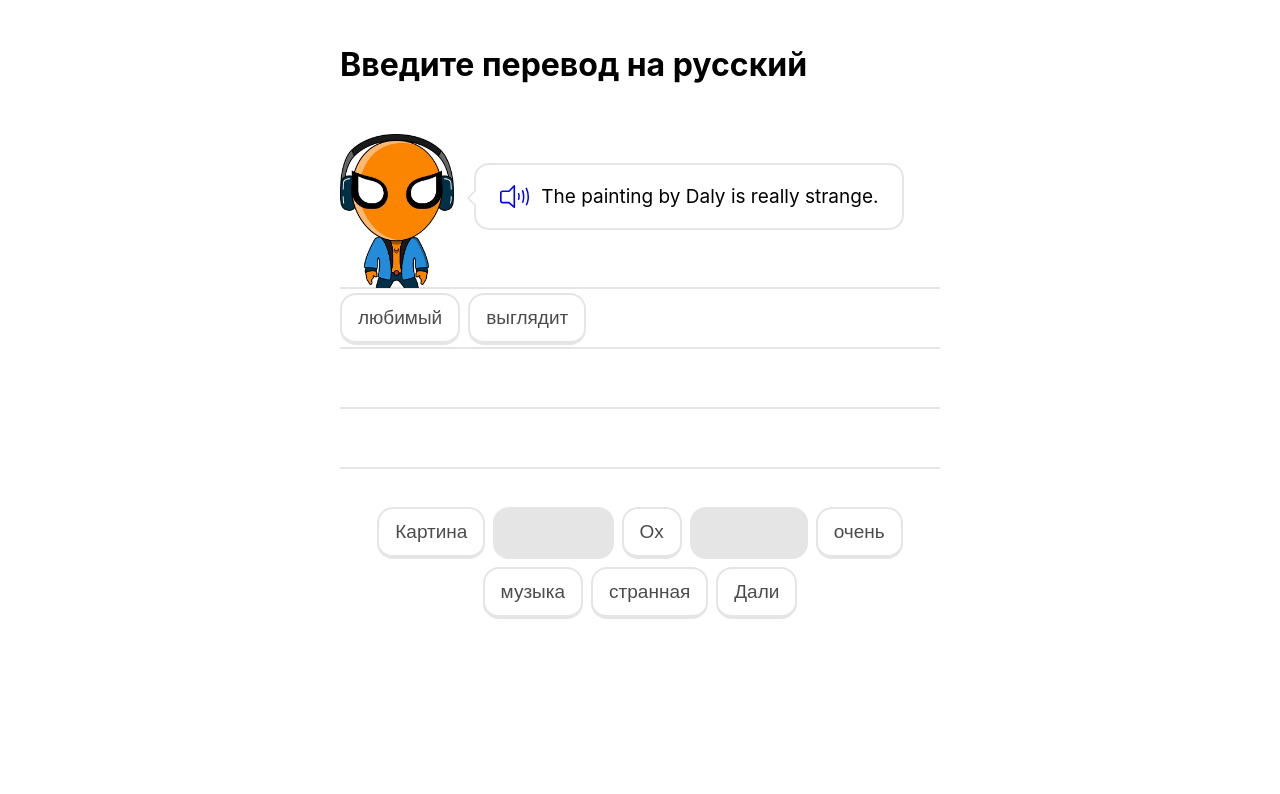
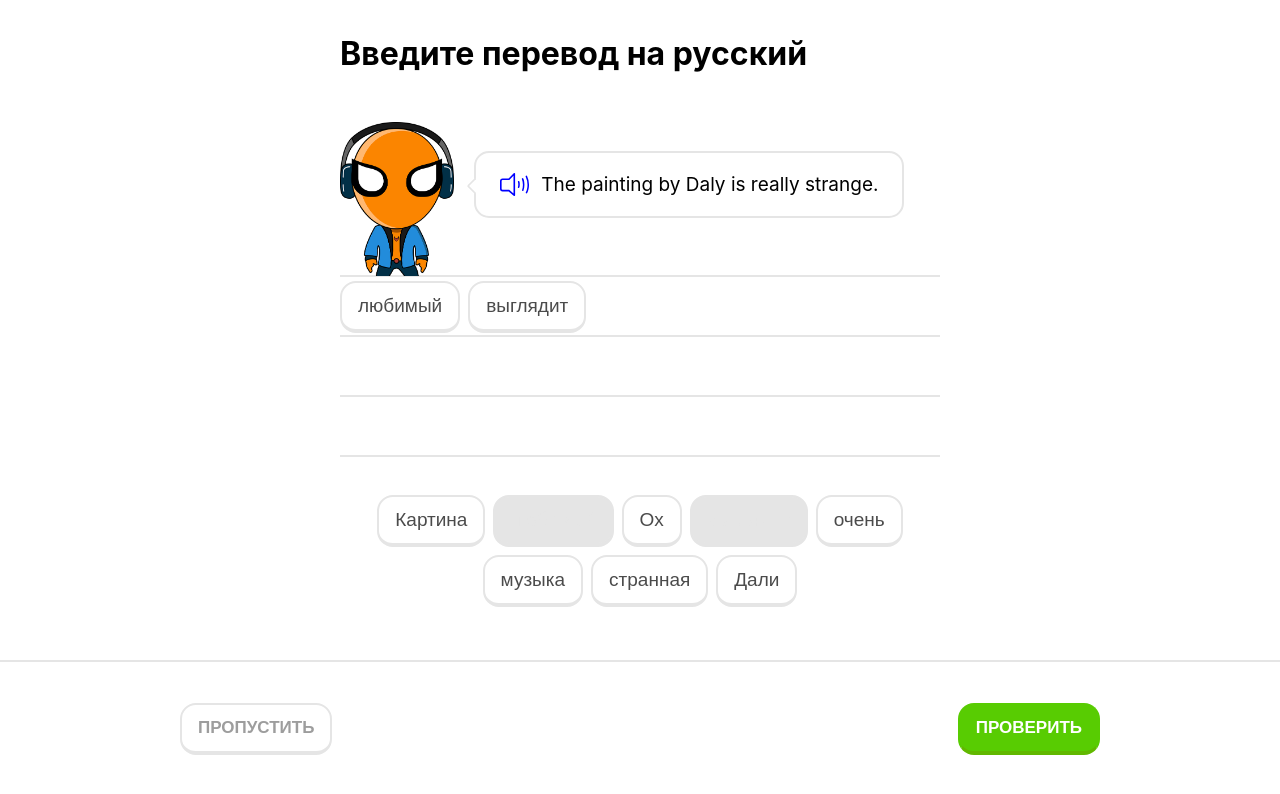
Before and after one commit to konstiv23/lingo-dialog, a React (Create React App) app: page / in a window 1280 px wide. Shown: the top 794 px of the page. Built offline with nearby package versions, Linux system fonts and the light colour scheme.

Commit message:
Added check and skip buttons

```diff
--- a/src/App.module.css
+++ b/src/App.module.css
@@ -1,3 +1,4 @@
 .app {
-  padding: 24px 16px;
+  min-height: 100vh;
+  box-sizing: border-box;
 }
--- /dev/null
+++ b/src/CheckOrSkip/CheckOrSkip.module.css
@@ -0,0 +1,92 @@
+:root {
+  --cos-gray-main: #e5e5e5;
+  --cos-height: 52px;
+}
+
+.check-or-skip {
+  margin-top: auto;
+}
+
+.hr {
+  margin: 34px -16px 0;
+  border: none;
+  border-bottom: 2px solid #e5e5e5;
+}
+
+.buttons {
+  display: flex;
+  justify-content: space-between;
+  max-width: 920px;
+  margin: auto;
+  padding: 41px 40px 21px;
+}
+
+.cos-button {
+  height: var(--cos-height);
+  padding: 0 16px;
+  background-color: white;
+  color: #9d9d9d;
+  border: 2px solid var(--cos-gray-main);
+  border-bottom-width: 4px;
+  border-radius: 16px;
+  font-size: 17px;
+  font-weight: 700;
+  cursor: pointer;
+  user-select: none;
+  -webkit-tap-highlight-color: transparent;
+  transition: background-color 0.38s, border-color 0.38s;
+}
+
+.cos-button:hover {
+  background-color: var(--cos-gray-main);
+  border-color: #cecece;
+  transition: background-color 0.38s, border-color 0.38s;
+}
+
+.check {
+  color: white;
+  background-color: #58cc02;
+  border-color: #58cc02;
+  border-bottom-color: #61b800;
+}
+
+.check:hover {
+  background-color: #61e002;
+  border-color: #61e002;
+  border-bottom-color: #61b800;
+}
+
+.cos-button:disabled {
+  background-color: var(--cos-gray-main);
+  color: #afafaf;
+  cursor: auto;
+
+  height: calc(var(--cos-height) - 2px);
+  border-color: var(--cos-gray-main);
+  margin-top: 2px;
+  border-bottom-width: 2px;
+  transition: none;
+}
+
+.cos-button:active {
+  height: calc(var(--cos-height) - 2px);
+  margin-top: 2px;
+  border-bottom-width: 2px;
+  transition: none;
+}
+
+@media (max-width: 700px) {
+  .hr {
+    display: none;
+  }
+  .buttons {
+    padding: 24px 0 0;
+    gap: 17px;
+  }
+  .cos-button {
+    font-size: 15px;
+  }
+  .check {
+    flex-grow: 1;
+  }
+}
--- /dev/null
+++ b/src/CheckOrSkip/CheckOrSkip.tsx
@@ -0,0 +1,18 @@
+import styles from "./CheckOrSkip.module.css";
+
+export default function CheckOrSkip(props: { haveAGuess: boolean }) {
+  return (
+    <div className={styles["check-or-skip"]}>
+      <hr className={styles["hr"]} />
+      <div className={styles.buttons}>
+        <button className={styles["cos-button"]}>ПРОПУСТИТЬ</button>
+        <button
+          className={`${styles["cos-button"]} ${styles["check"]}`}
+          disabled={!props.haveAGuess}
+        >
+          ПРОВЕРИТЬ
+        </button>
+      </div>
+    </div>
+  );
+}
--- a/src/LingoDialog/LingoDialog.module.css
+++ b/src/LingoDialog/LingoDialog.module.css
@@ -1,3 +1,11 @@
+.lingo-dialog {
+  min-height: 100vh;
+  padding: 24px 16px;
+  box-sizing: border-box;
+  display: flex;
+  flex-direction: column;
+}
+
 .guessing-container {
   max-width: 600px;
   width: 100%;
@@ -6,4 +14,5 @@
 
 .enter-translation {
   font-size: 32px;
+  margin-top: 0;
 }
--- a/src/LingoDialog/LingoDialog.tsx
+++ b/src/LingoDialog/LingoDialog.tsx
@@ -5,6 +5,7 @@ import WordButtonAnimation from "../WordButtonAnimation/WordButtonAnimation";
 import lingoReducer from "./LingoReducer";
 import GuessedSentence from "../GuessedSentence/GuessedSentence";
 import CandidateWords from "../CandidateWords/CandidateWords";
+import CheckOrSkip from "../CheckOrSkip/CheckOrSkip";
 
 export type DialogProps = {
   sentenceToTranslate: string;
@@ -27,7 +28,7 @@ export default function LingoDialog(props: DialogProps) {
     unguessedTimestamps: {},
   });
   return (
-    <div className={styles.app}>
+    <div className={styles["lingo-dialog"]}>
       <div className={styles["guessing-container"]}>
         <h1 className={styles["enter-translation"]}>
           Введите перевод на русский
@@ -49,6 +50,7 @@ export default function LingoDialog(props: DialogProps) {
           key={"unguessed" + state.lastUnguessed?.wordIndex}
         />
       </div>
+      <CheckOrSkip haveAGuess={state.guessedWordsIds.length > 0} />
     </div>
   );
 }
--- a/src/WordButton/WordButton.module.css
+++ b/src/WordButton/WordButton.module.css
@@ -1,14 +1,14 @@
 :root {
-  --gray-main: #e5e5e5;
-  --height: 52px;
+  --wb-gray-main: #e5e5e5;
+  --wb-height: 52px;
 }
 
 .word-button {
-  height: var(--height);
+  height: var(--wb-height);
   padding: 0 16px;
   background-color: white;
   color: rgb(75, 75, 75);
-  border: 2px solid var(--gray-main);
+  border: 2px solid var(--wb-gray-main);
   border-bottom-width: 4px;
   border-radius: 16px;
   font-size: 19px;
@@ -18,13 +18,13 @@
 }
 
 .word-button:disabled {
-  background-color: var(--gray-main);
-  color: var(--gray-main);
+  background-color: var(--wb-gray-main);
+  color: var(--wb-gray-main);
   cursor: auto;
 }
 
 .word-button:active {
-  height: calc(var(--height) - 2px);
+  height: calc(var(--wb-height) - 2px);
   margin-top: 2px;
   border-bottom-width: 2px;
 }
```
